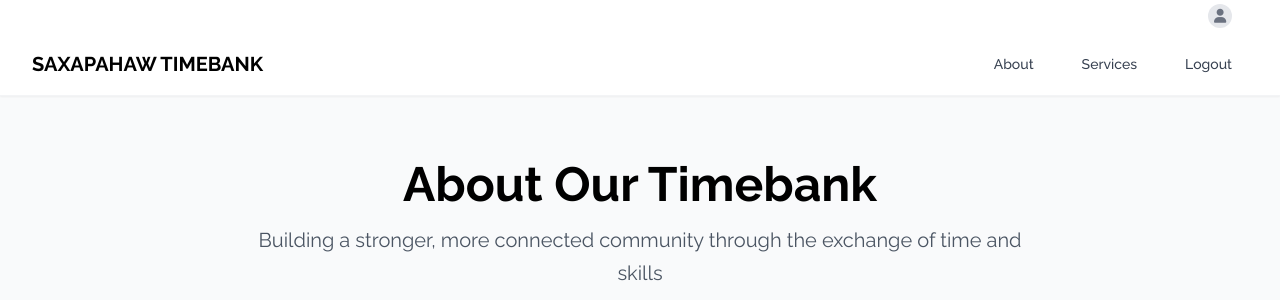
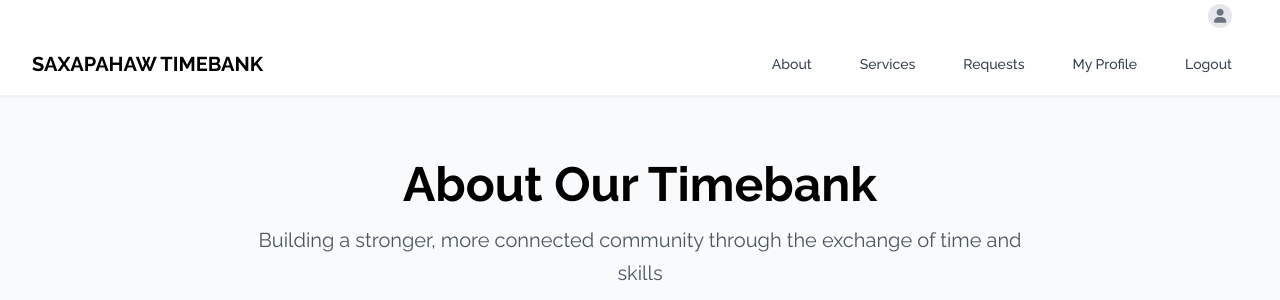
Before and after one commit to jeodell/saxfwd-community-time-bank, a Django app: page /about/ in a window 1280 px wide. Shown: the top 300 px of the page. Run offline with Django 5.2, Linux system fonts and the light colour scheme; the visitor is signed in with stand-in values (Sample User, id 1); some libraries are stand-ins or nearby versions.

Commit message:
Adding requests and my profile nav tabs

```diff
--- a/templates/navigation/navbar.html
+++ b/templates/navigation/navbar.html
@@ -53,6 +53,18 @@
             class="inline-flex items-center px-4 py-2 text-sm font-medium text-gray-700 hover:text-primary transition-colors duration-200"
           >
             Services
+          </a>
+          <a
+            href="{% url 'request_list' %}"
+            class="inline-flex items-center px-4 py-2 text-sm font-medium text-gray-700 hover:text-primary transition-colors duration-200"
+          >
+            Requests
+          </a>
+          <a
+            href="{% url 'profile' %}"
+            class="inline-flex items-center px-4 py-2 text-sm font-medium text-gray-700 hover:text-primary transition-colors duration-200"
+          >
+            My Profile
           </a>
           <form method="post" action="{% url 'logout' %}" class="inline">
             {% csrf_token %}
```
